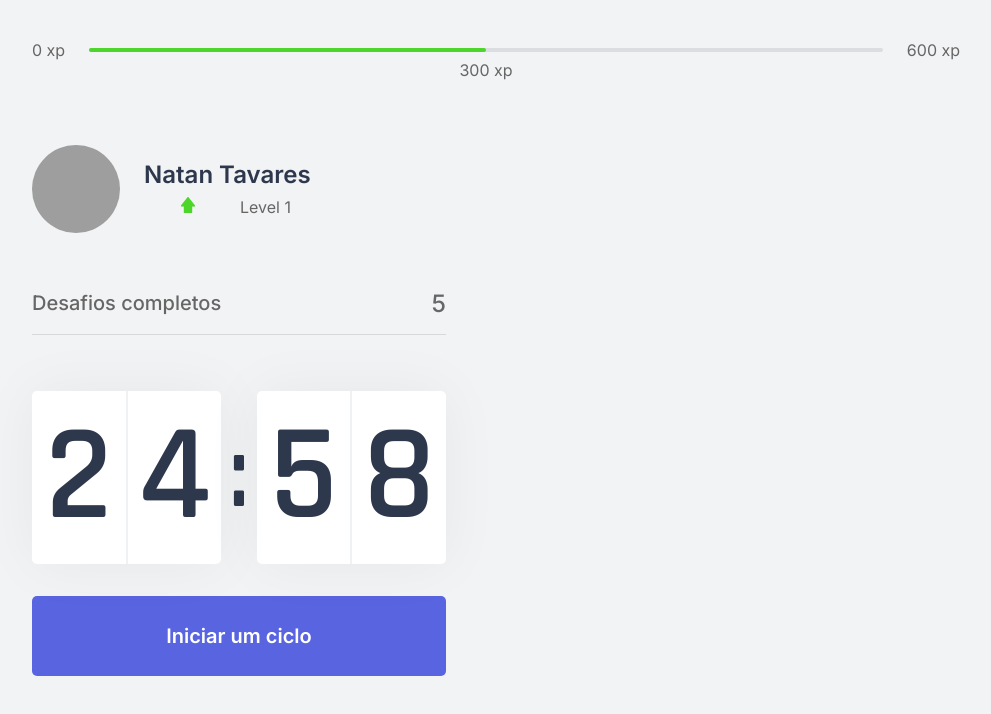
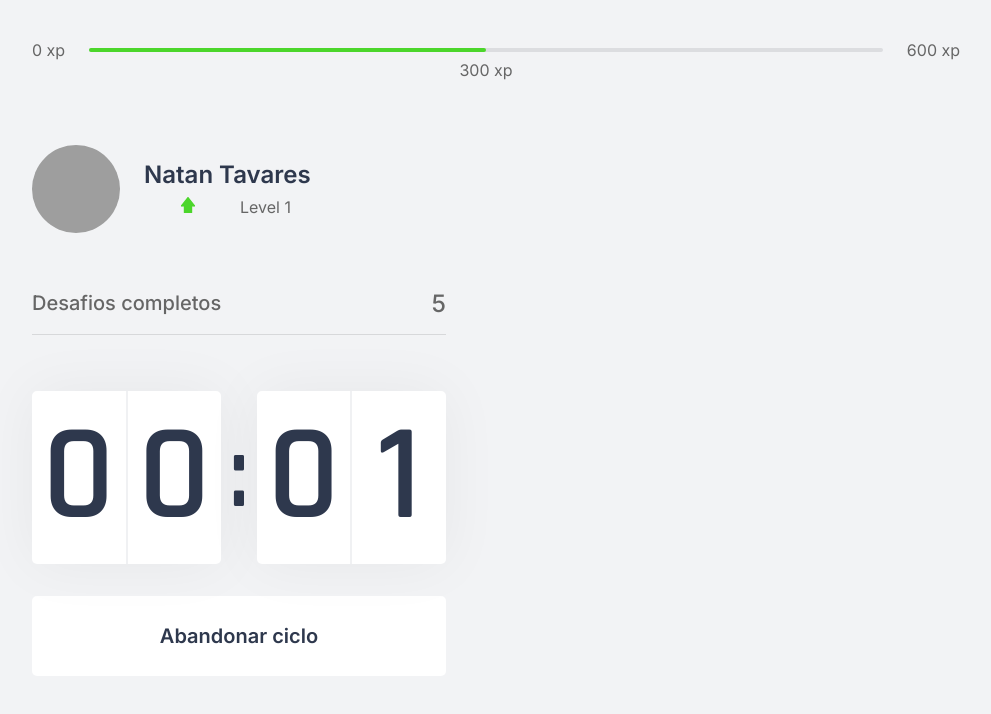
Before and after one commit to NatanTavares/Move.it, a Next.js app: page / in a window 1280 px wide. Both pictures are taken after a click on the button "Iniciar um ciclo". Shown: the top 714 px of the page, without its empty margins (144-1135 px from the left). Built offline with nearby package versions, Linux system fonts and the light colour scheme; grey boxes are pictures that could not be loaded.

Commit message:
Completed time cycle features (decrement, abort, and completion)

```diff
--- a/src/components/Countdowm.tsx
+++ b/src/components/Countdowm.tsx
@@ -1,9 +1,12 @@
 import { useEffect, useState } from 'react';
 import styles from '../styles/components/Countdown.module.css';
 
+let countdownTimeout: NodeJS.Timeout;
+
 export function Countdown() {
-  const [time, setTime] = useState(25 * 60);
-  const [active, setActive] = useState(false);
+  const [time, setTime] = useState(0.05 * 60);
+  const [isActive, setIsActive] = useState(false);
+  const [hasFinished, setHasFinished] = useState(false);
 
   const minutes = Math.floor(time / 60);
   const seconds = time % 60;
@@ -12,16 +15,25 @@ export function Countdown() {
   const [secondLeft, secondRight] = String(seconds).padStart(2, '0').split('');
 
   function startCountdown() {
-    setActive(true);
+    setIsActive(true);
+  }
+
+  function resetCountdown() {
+    clearTimeout(countdownTimeout);
+    setIsActive(false);
+    setTime(0.05 * 60);
   }
 
   useEffect(() => {
-    if (active && time) {
-      setTimeout(() => {
+    if (isActive && time) {
+      countdownTimeout = setTimeout(() => {
         setTime(time - 1);
       }, 1000)
+    } else if (isActive && time == 0) {
+      setHasFinished(true);
+      setIsActive(false);
     }
-  }, [active, time])
+  }, [isActive, time])
 
   return (
     <div>
@@ -37,13 +49,34 @@ export function Countdown() {
         </div>
       </div>
 
-      <button
-        type="button"
+      {hasFinished ? (
+        <button
+        disabled
         className={styles.countdownButton}
-        onClick={startCountdown}
       >
-        Iniciar um ciclo
+        Ciclo encerrado
       </button>
+      ) : (
+        <>
+          {isActive ? (
+            <button
+              type="button"
+              className={`${styles.countdownButton} ${styles.countdownButtonActive}`}
+              onClick={resetCountdown}
+            >
+              Abandonar ciclo
+            </button>
+          ) : (
+            <button
+              type="button"
+              className={styles.countdownButton}
+              onClick={startCountdown}
+            >
+              Iniciar um ciclo
+            </button>
+          )}
+        </>
+      )}
     </div>
   );
 }
--- a/src/styles/components/Countdown.module.css
+++ b/src/styles/components/Countdown.module.css
@@ -59,6 +59,22 @@
   transition: background-color .2s;
 }
 
-.countdownButton:hover {
+.countdownButton:not(:disabled):hover {
   background: var(--blue-dark);
 }
+
+.countdownButtonActive {
+  background: var(--white);
+  color: var(--title);
+}
+
+.countdownButtonActive:not(:disabled):hover {
+  background: var(--red);
+  color: var(--white);
+}
+
+.countdownButton:disabled {
+  background: var(--white);
+  color: var(--text);
+  cursor: not-allowed;
+}
```
